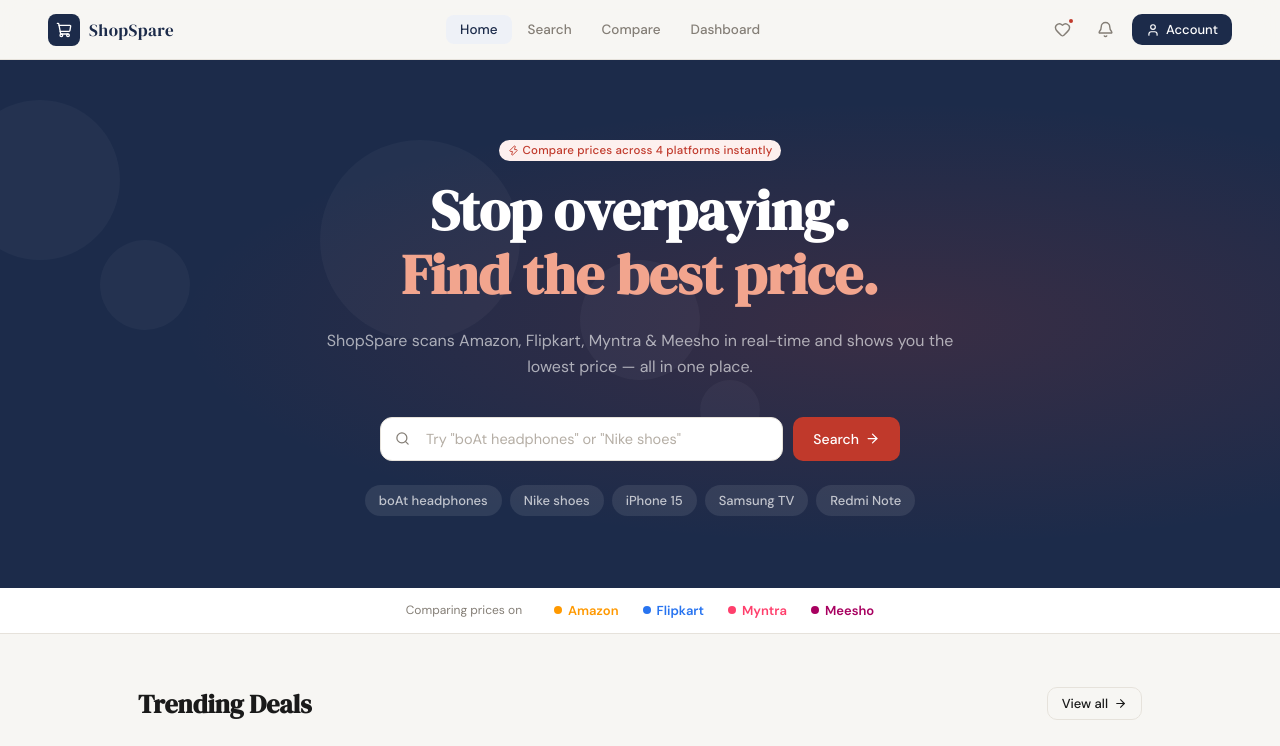
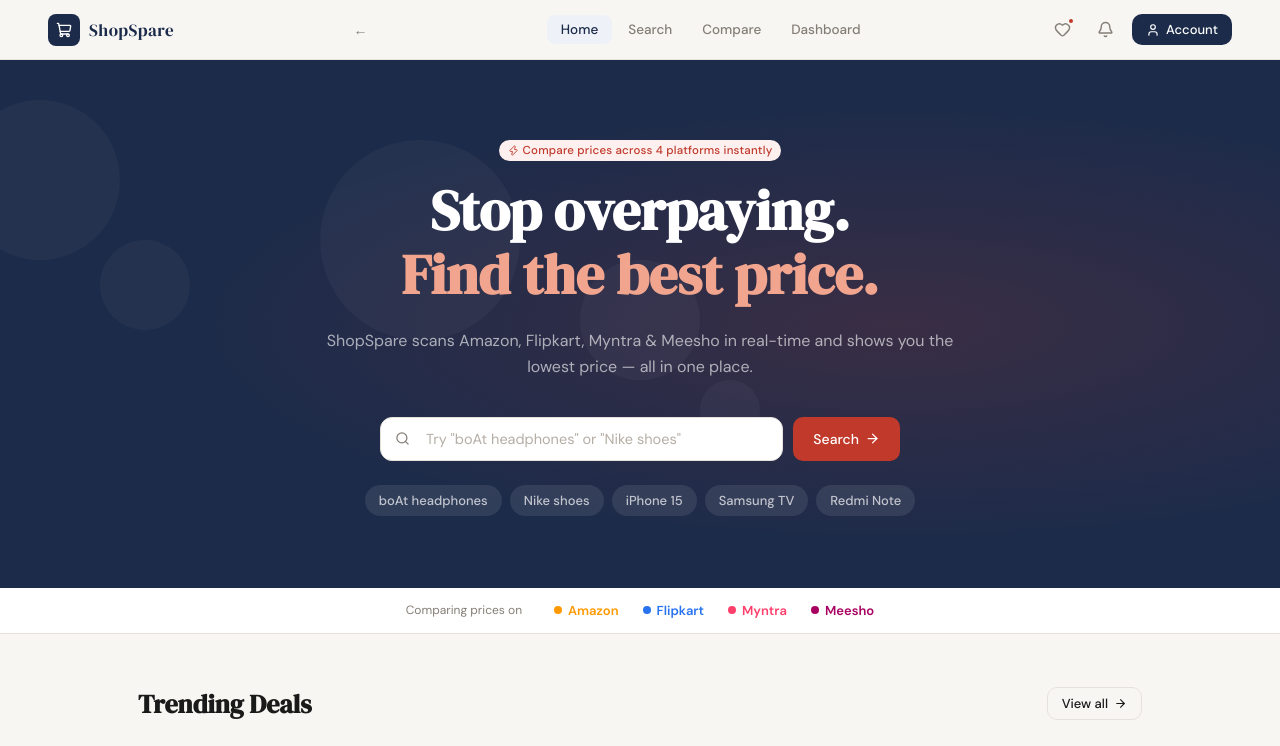
Before and after one commit to pratikkr766771-creator/ShopSpare, a React (Vite) app: page / in a window 1280 px wide. Shown: the top 746 px of the page. Built offline with nearby package versions, Linux system fonts and the light colour scheme.

Commit message:
added back button

```diff
--- a/src/App.jsx
+++ b/src/App.jsx
@@ -365,7 +365,9 @@ function Nav({ page, setPage, wishlist, onSearch }) {
           />
         </div>
       )}
-
+<button className="btn btn-ghost btn-icon" onClick={() => window.history.back()}>
+  ←
+</button>
       <div className="nav-tabs hide-mob">
         {[["home","Home"],["results","Search"],["compare","Compare"],["dashboard","Dashboard"]].map(([k,label])=>(
           <button key={k} className={`nav-tab ${page===k?"active":""}`} onClick={()=>setPage(k)}>
```
